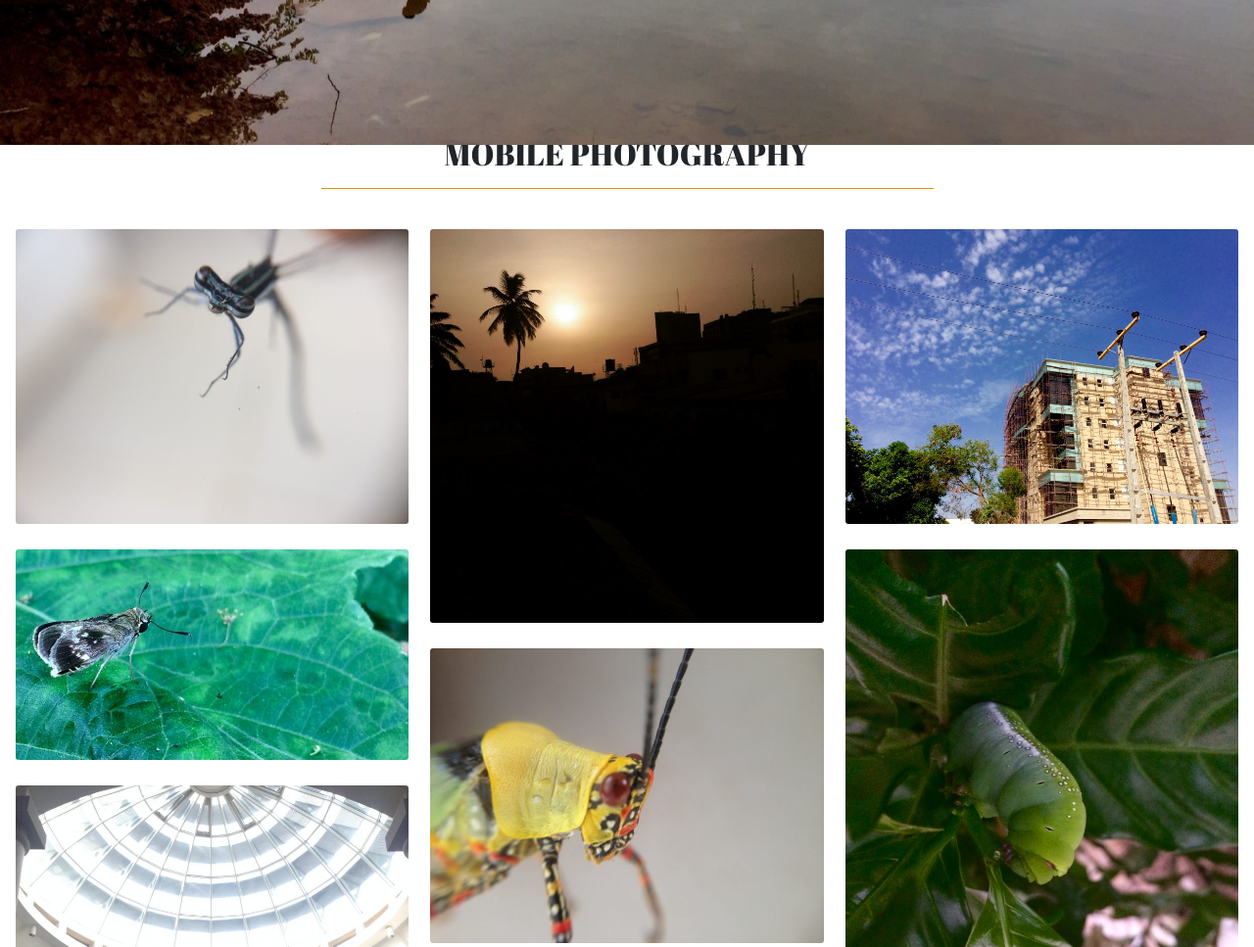
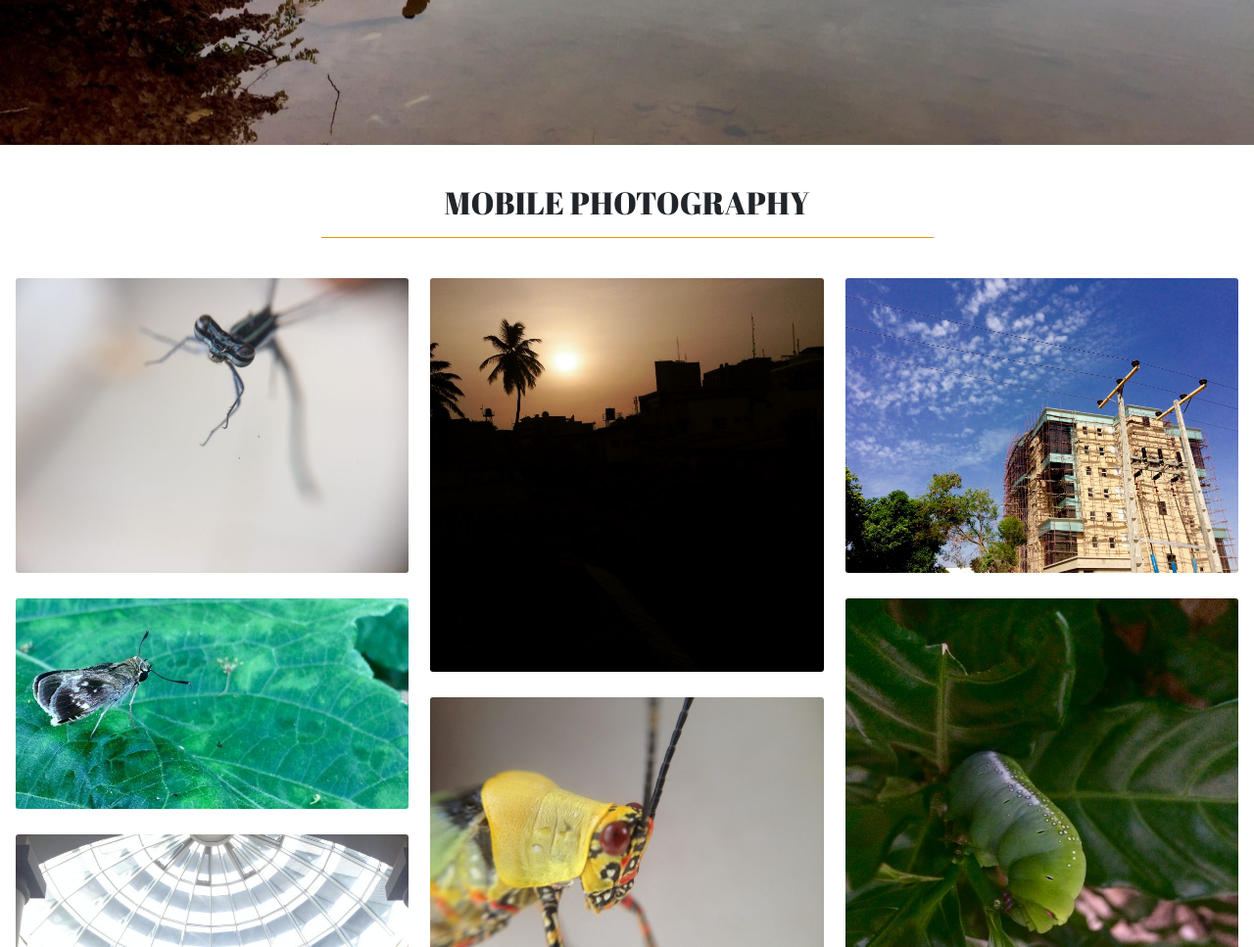
Before and after one commit to Kowalatam/agharite, a plain HTML site: page index.html in a window 1280 px wide. Shown: the part 660-1627 px from the top of the page at 98% size. Drawn offline with nearby package versions, Linux system fonts and the light colour scheme; a web font is replaced by a local one.

Commit message:
reverse device width

```diff
--- a/agharite.css
+++ b/agharite.css
@@ -172,22 +172,22 @@ hr {
 }
 @media (min-width: 300px) {
     #gallary {
-      margin-top: 250px; } }
+      margin-top: 350px; } }
   @media (min-width: 495px) {
     #gallary {
-      margin-top: 320px; } }
+      margin-top: 400px; } }
   @media (min-width: 768px) {
     #gallary {
-      margin-top: 320px; } }
+      margin-top: 400px; } }
   @media (min-width: 992px) {
     #gallary {
-      margin-top: 350px; } }
+      margin-top: 400px; } }
   @media (min-width: 1200px) {
     #gallary {
-      margin-top: 350px; } }
+      margin-top: 400px; } }
   @media (min-width: 1300px) and (max-width: 1824px) {
     #gallary {
-      margin-top: 350px; } }
+      margin-top: 400px; } }
 
 
 .gallary-title {
```
